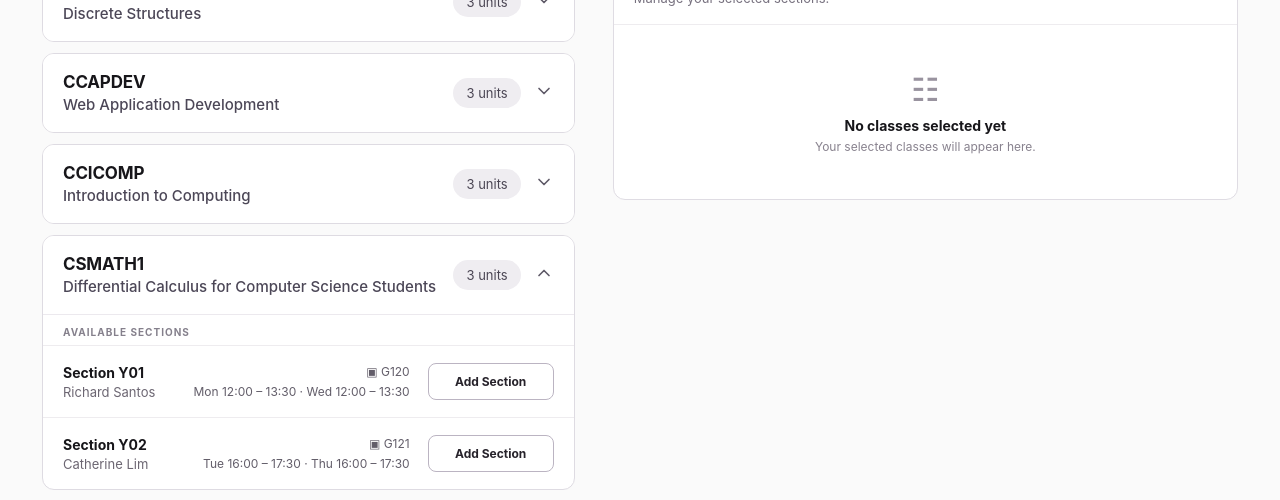
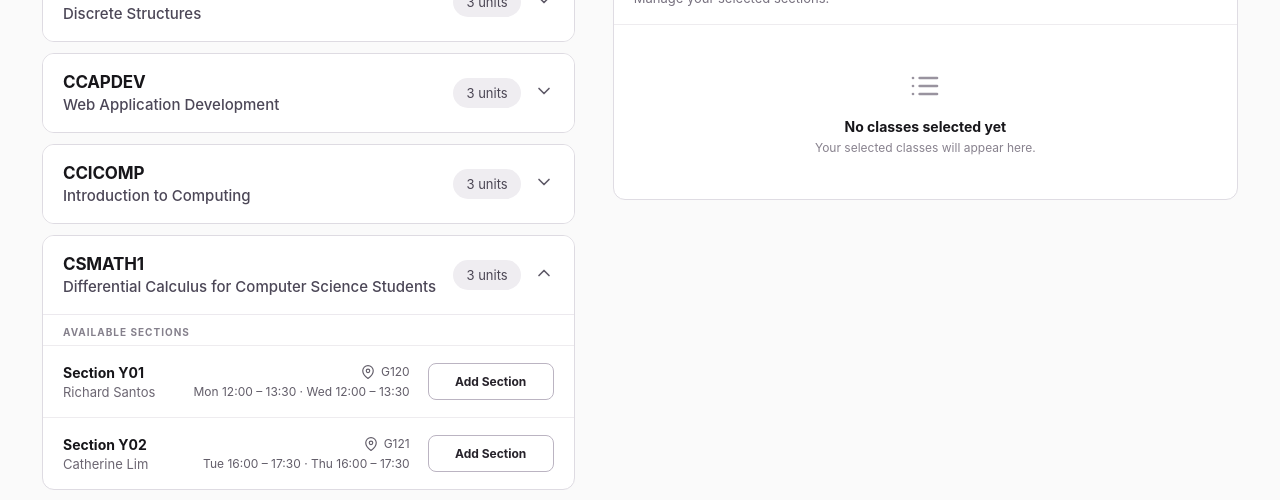
Before and after one commit to jimlorm/Lectio-class-scheduler, a React (Vite) app: page / in a window 1280 px wide. Both pictures are taken after a click on the button 308 px from the left and 1051 px from the top of the page. Shown: the part 776-1276 px from the top of the page. Built offline with nearby package versions, Linux system fonts and the light colour scheme.

Commit message:
style: changed unicode icons with proper SVG

```diff
--- a/src/components/CourseList.jsx
+++ b/src/components/CourseList.jsx
@@ -4,7 +4,9 @@ function CourseList({ courses, selectedSections, onAddSection }) {
   if (courses.length === 0) {
     return (
       <div className="empty-courses">
-        <div className="empty-symbol">⌕</div>
+        <div className="empty-symbol">
+          <svg width="32" height="32" viewBox="0 0 24 24" fill="none" stroke="currentColor" strokeWidth="2" strokeLinecap="round" strokeLinejoin="round" aria-hidden="true"><circle cx="11" cy="11" r="8"></circle><line x1="21" y1="21" x2="16.65" y2="16.65"></line></svg>
+        </div>
         <h3>No courses found</h3>
         <p>Try another course code or title.</p>
       </div>
--- a/src/components/Schedule.jsx
+++ b/src/components/Schedule.jsx
@@ -12,7 +12,9 @@ function Schedule({ selectedSections, onRemoveSection }) {
     <div className="schedule-panel">
       {selectedSections.length === 0 ? (
         <div className="empty-schedule">
-          <div className="calendar-icon">▣</div>
+          <div className="calendar-icon">
+            <svg width="42" height="42" viewBox="0 0 24 24" fill="none" stroke="currentColor" strokeWidth="1.5" strokeLinecap="round" strokeLinejoin="round" aria-hidden="true"><rect x="3" y="4" width="18" height="18" rx="2" ry="2"></rect><line x1="16" y1="2" x2="16" y2="6"></line><line x1="8" y1="2" x2="8" y2="6"></line><line x1="3" y1="10" x2="21" y2="10"></line></svg>
+          </div>
           <h3>Your schedule is empty</h3>
           <p>Select a section from the course list to add it to your schedule.</p>
         </div>
@@ -108,7 +110,9 @@ function Schedule({ selectedSections, onRemoveSection }) {
 
         {selectedSections.length === 0 ? (
           <div className="selected-empty">
-            <div className="list-icon">☷</div>
+            <div className="list-icon">
+              <svg width="32" height="32" viewBox="0 0 24 24" fill="none" stroke="currentColor" strokeWidth="2" strokeLinecap="round" strokeLinejoin="round" aria-hidden="true"><line x1="8" y1="6" x2="21" y2="6"></line><line x1="8" y1="12" x2="21" y2="12"></line><line x1="8" y1="18" x2="21" y2="18"></line><line x1="3" y1="6" x2="3.01" y2="6"></line><line x1="3" y1="12" x2="3.01" y2="12"></line><line x1="3" y1="18" x2="3.01" y2="18"></line></svg>
+            </div>
             <strong>No classes selected yet</strong>
             <p>Your selected classes will appear here.</p>
           </div>
--- a/src/components/SectionCard.jsx
+++ b/src/components/SectionCard.jsx
@@ -22,7 +22,10 @@ function SectionCard({
         </div>
 
         <div className="section-meta">
-          <span>▣ {section.room}</span>
+          <span style={{ display: 'flex', alignItems: 'center', gap: '6px', justifyContent: 'flex-end' }}>
+            <svg width="14" height="14" viewBox="0 0 24 24" fill="none" stroke="currentColor" strokeWidth="2" strokeLinecap="round" strokeLinejoin="round" aria-hidden="true"><path d="M21 10c0 7-9 13-9 13s-9-6-9-13a9 9 0 0 1 18 0z"></path><circle cx="12" cy="10" r="3"></circle></svg>
+            {section.room}
+          </span>
           <span>
             {section.schedule
               .map((slot) => `${slot.day.slice(0, 3)} ${slot.startTime} – ${slot.endTime}`)
```
